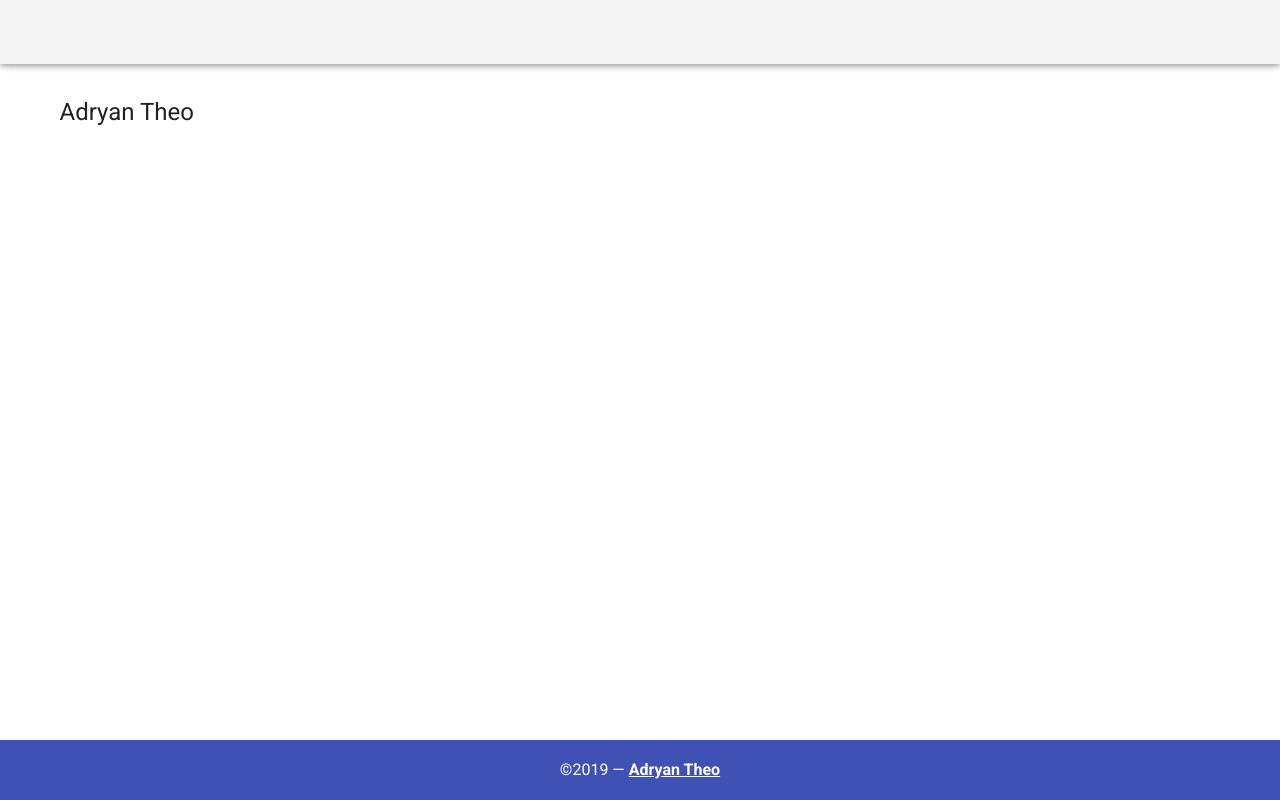
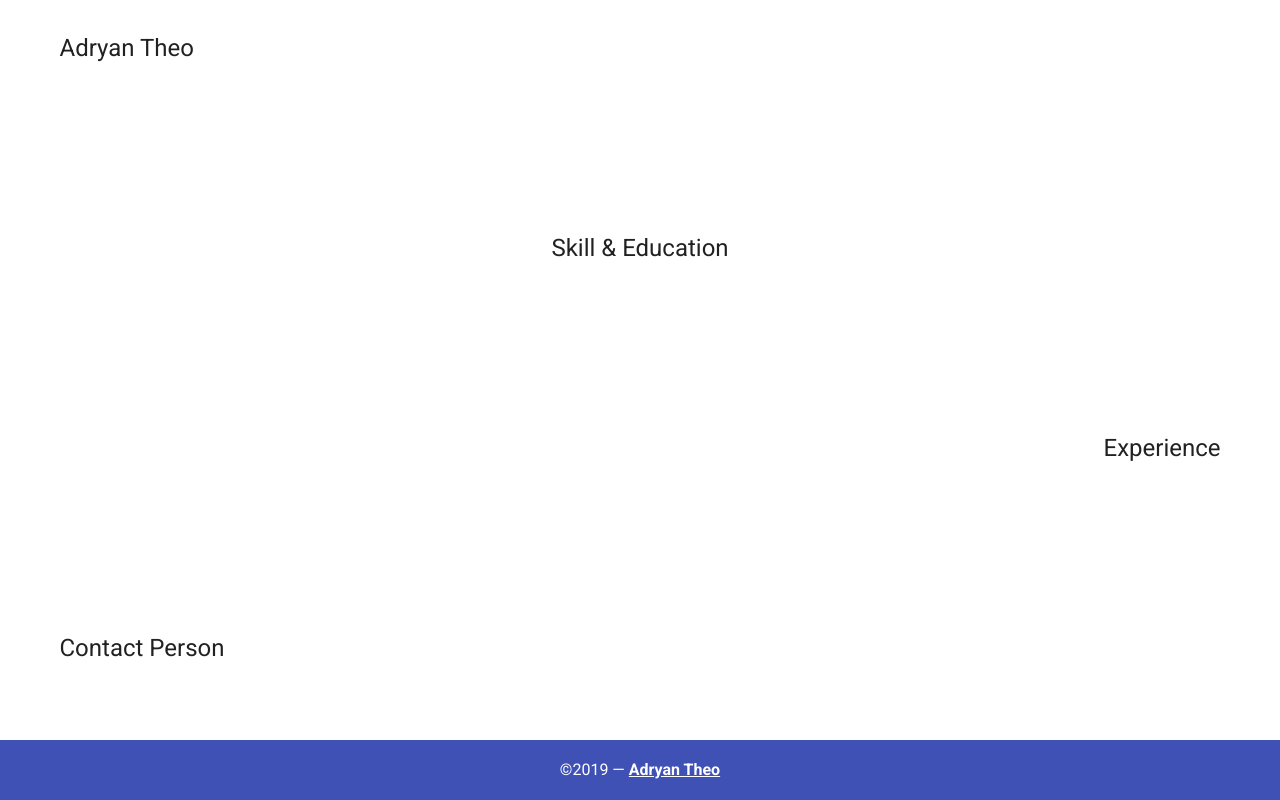
Before and after one commit to adryantheo/adryantheo.github.io, a Vue app: page / in a window 1280 px wide. Built offline with nearby package versions, Linux system fonts and the light colour scheme.

Commit message:
Update Contents

```diff
--- a/src/App.vue
+++ b/src/App.vue
@@ -1,11 +1,20 @@
 <template>
   <v-app>
-    <v-app-bar app>
+    <!-- <v-app-bar app>
 
-    </v-app-bar>
+    </v-app-bar> -->
 
     <v-content>
-      <CV/>
+      <biodata/>
+    </v-content>
+     <v-content>
+      <SE/>
+    </v-content>
+     <v-content>
+      <experiences/>
+    </v-content>
+     <v-content>
+      <conctact/>
     </v-content>
 
     <v-footer absolute height="auto" color="indigo">
@@ -24,12 +33,18 @@
 </template>
 
 <script>
-import CV from './components/cv';
+import biodata from './components/biodata';
+import SE from './components/SE';
+import experiences from './components/experiences';
+import conctact from './components/contact';
 
 export default {
   name: 'App',
   components: {
-    CV,
+    biodata,
+    SE,
+    experiences,
+    conctact,
   },
   data: () => ({
     //
--- /dev/null
+++ b/src/components/SE.vue
@@ -0,0 +1,29 @@
+<template>
+  <v-container grid-list-lg class="my-3">
+          <v-layout align-center justify-space-around>
+          </v-layout>
+          <v-layout align-center justify-space-around row fill-height>
+          <v-flex text-center>
+              <p class="headline">Skill & Education</p>
+          </v-flex>
+          </v-layout>
+
+        <v-layout align-center justify-space-around row fill-height>
+
+
+
+        </v-layout>
+
+
+
+      </v-container>
+</template>
+
+<script>
+export default {
+  data: () => ({
+
+
+  }),
+};
+</script>
--- /dev/null
+++ b/src/components/contact.vue
@@ -0,0 +1,29 @@
+<template>
+  <v-container grid-list-lg class="my-3">
+          <v-layout align-center justify-space-around>
+          </v-layout>
+          <v-layout align-center justify-space-around row fill-height>
+          <v-flex>
+              <p class="headline">Contact Person</p>
+          </v-flex>
+          </v-layout>
+
+        <v-layout align-center justify-space-around row fill-height>
+
+
+
+        </v-layout>
+
+
+
+      </v-container>
+</template>
+
+<script>
+export default {
+  data: () => ({
+
+
+  }),
+};
+</script>
--- /dev/null
+++ b/src/components/experiences.vue
@@ -0,0 +1,29 @@
+<template>
+  <v-container grid-list-lg class="my-3">
+          <v-layout align-center justify-space-around>
+          </v-layout>
+          <v-layout align-center justify-space-around row fill-height>
+          <v-flex text-right>
+              <p class="headline">Experience</p>
+          </v-flex>
+          </v-layout>
+
+        <v-layout align-center justify-space-around row fill-height>
+
+
+
+        </v-layout>
+
+
+
+      </v-container>
+</template>
+
+<script>
+export default {
+  data: () => ({
+
+
+  }),
+};
+</script>
```
Also changed, not shown: src/components/biodata.vue (renamed from src/components/cv.vue).
